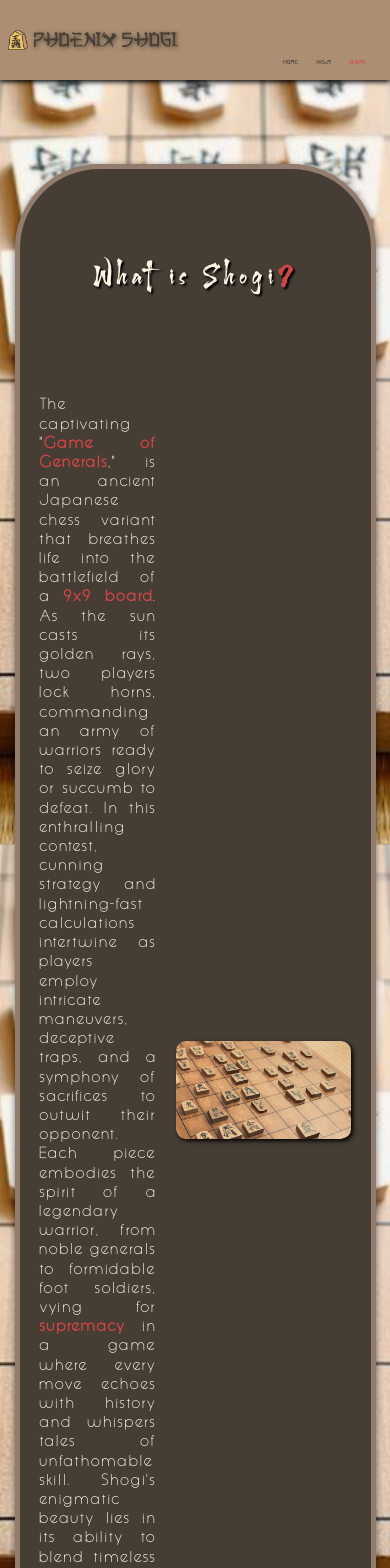
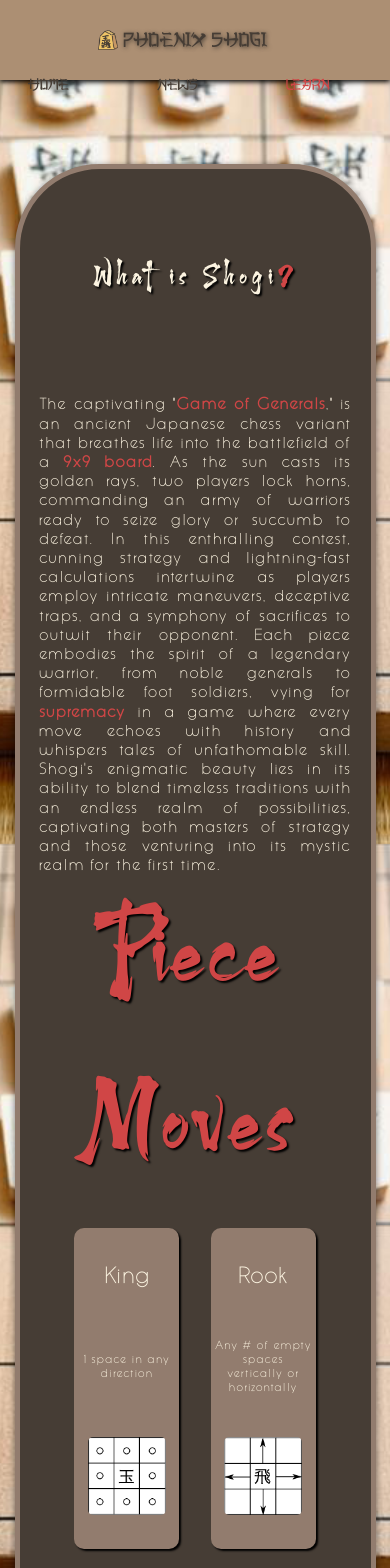
Before and after one commit to sticktyiss/phx-shogi, a React (Create React App) app: page /learn in a window 390 px wide. Shown: the top 1568 px of the page. Built offline with nearby package versions, Linux system fonts and the light colour scheme.

Commit message:
added mobile-friendly CSS

```diff
--- a/src/App.js
+++ b/src/App.js
@@ -6,6 +6,8 @@ import Footer from "./components/Footer";
 import Home from "./components/Home";
 import Learn from "./components/Learn";
 import Posts from './components/Posts'
+
+import "./mobile.css";
 
 function App() {
 
--- /dev/null
+++ b/src/mobile.css
@@ -0,0 +1,78 @@
+@media only screen and (max-width: 640px) {
+    .comelearn img,
+    .meetup img,
+    .homeDesc img {
+        display: none;
+    }
+
+    /* p {
+        font-size: 48px;
+    } */
+
+    header img {
+        margin-left: 25vw;
+    }
+
+    nav {
+        top: 9vh;
+    }
+
+    nav a {
+        font-size: 4vw;
+        margin-left: 10vw;
+        margin-right: 10vw;
+    }
+
+    nav a:active,
+    nav a:hover {
+        box-shadow: none !important;
+        background-color: transparent !important;
+        color: #d04646;
+    }
+
+    .posts > div {
+        width: 100vw;
+    }
+
+    .postCard {
+        max-width: 100vw;
+        margin: 10vw;
+    }
+
+    .postCard p {
+        font-size: 5vw;
+    }
+
+    .homeDesc p {
+        width: 100vw;
+    }
+
+    .knowChess {
+        margin: 0;
+    }
+
+    .knowChess {
+        display: none;
+    }
+
+    .pieceMoves li {
+        width: 25vw;
+        height: 30vh;
+    }
+
+    .pieceMoves h3 {
+        font-size: 6vw;
+    }
+
+    .pieceMoves h4 {
+        font-size: 5vw;
+    }
+
+    .pieceMoves h5 {
+        font-size: 5vw;
+    }
+
+    .pieceMoves p {
+        font-size: 3vw;
+    }
+}
```
Also changed, not shown: src/App.css (+10 -0 lines), 1 other file (tests, documents, lock files or other folders).
